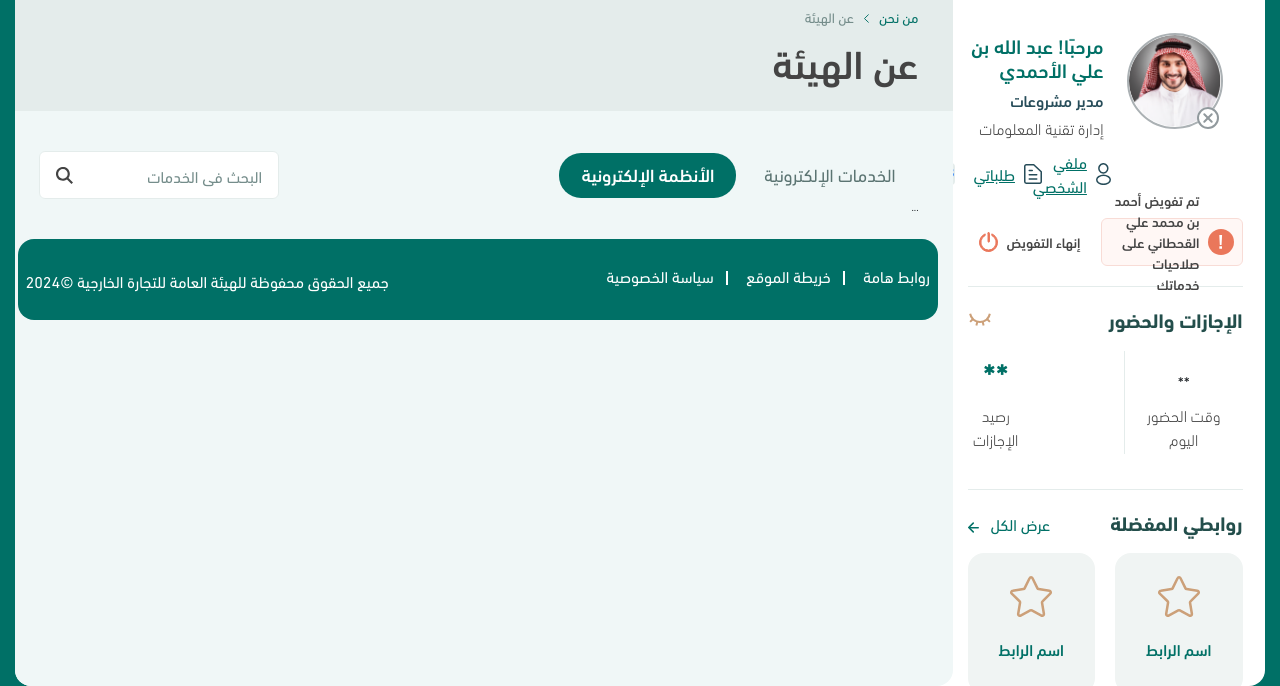
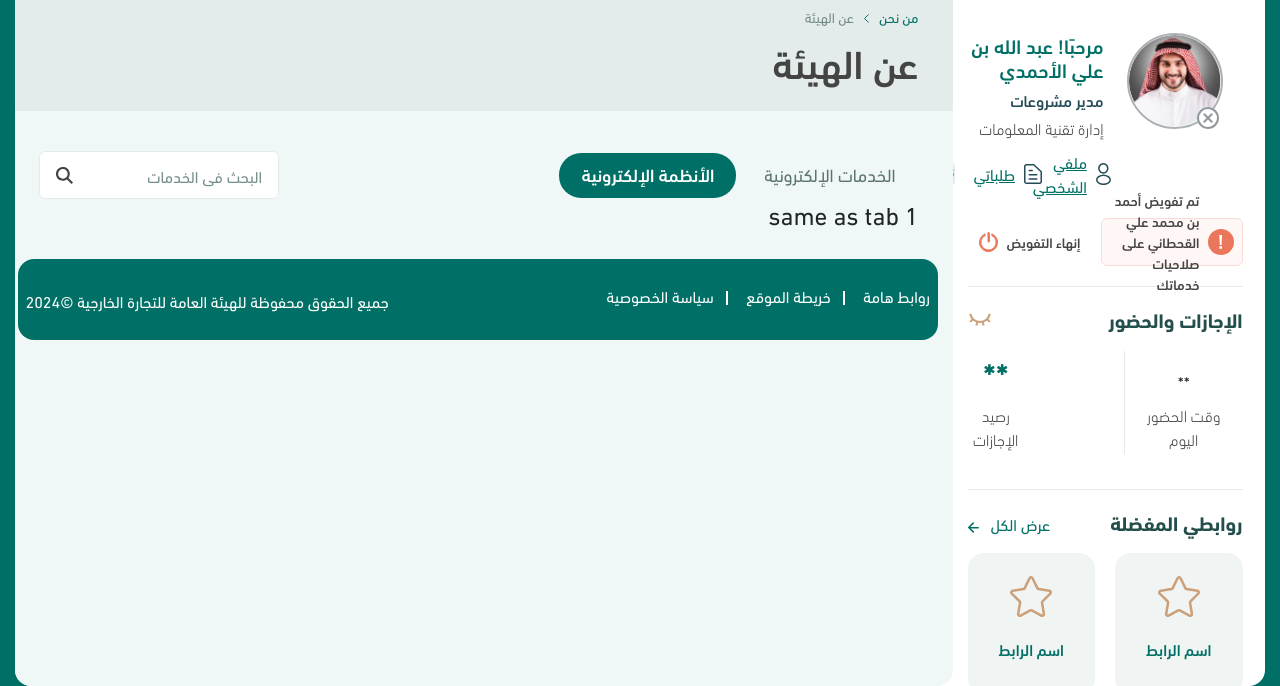
Before and after one commit to elomar1/-GAFT_intranet, a plain HTML site: page ar/service.html in a window 1280 px wide. Both pictures are taken after a click on the tab "الأنظمة الإلكترونية". Shown: the part 129-815 px from the top of the page. Drawn offline with nearby package versions, Linux system fonts and the light colour scheme.

Commit message:
Adding serv page

```diff
--- a/ar/service.html
+++ b/ar/service.html
@@ -541,7 +541,9 @@
                                                         </div>
                                                     </div>
                                                 </div>
-                                                <div class="tab-pane fade" id="nav-profile" role="tabpanel" aria-labelledby="nav-profile-tab" tabindex="0">...</div>
+                                                <div class="tab-pane fade" id="nav-profile" role="tabpanel" aria-labelledby="nav-profile-tab" tabindex="0">
+                                                    <h1>same as tab 1</h1>
+                                                </div>
                                               </div>
                                         </div>
 
```
